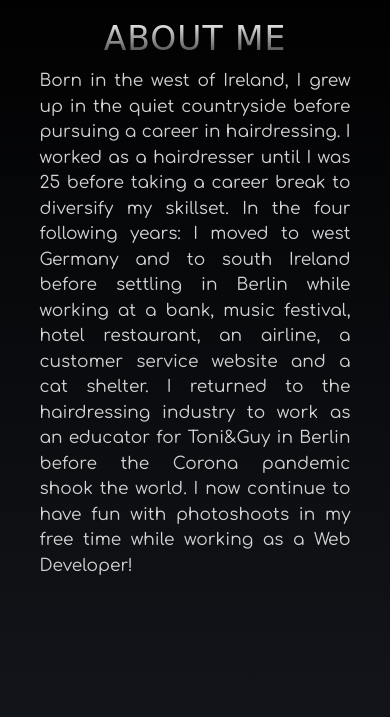
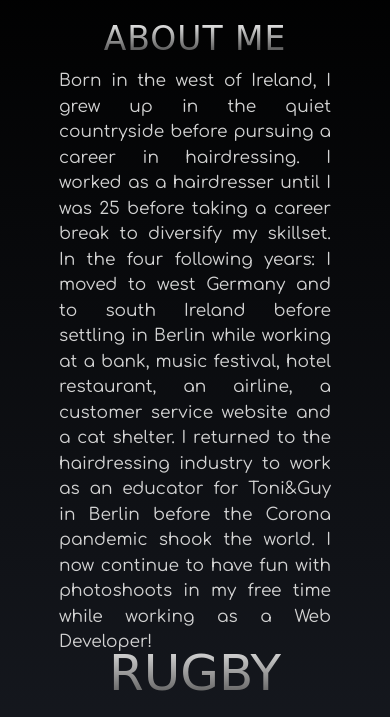
Before and after one commit to aidannee/firstproject022023, a website: page index.html in a window 390 px wide. Shown: the part 887-1604 px from the top of the page. Drawn offline with nearby package versions, Linux system fonts and the light colour scheme; a web font is replaced by a local one.

Commit message:
fixed bio size

```diff
--- a/scss/style.scss
+++ b/scss/style.scss
@@ -377,8 +377,8 @@ nav {
   // !BIO
   #sectbio {
     padding: 20px;
-    height: 100vh;
-    width: 90vw;
+    height: 70vh;
+    width: 80vw;
     margin: 0 auto;
 
     #bio {
```
Also changed, not shown: css/style.css.
